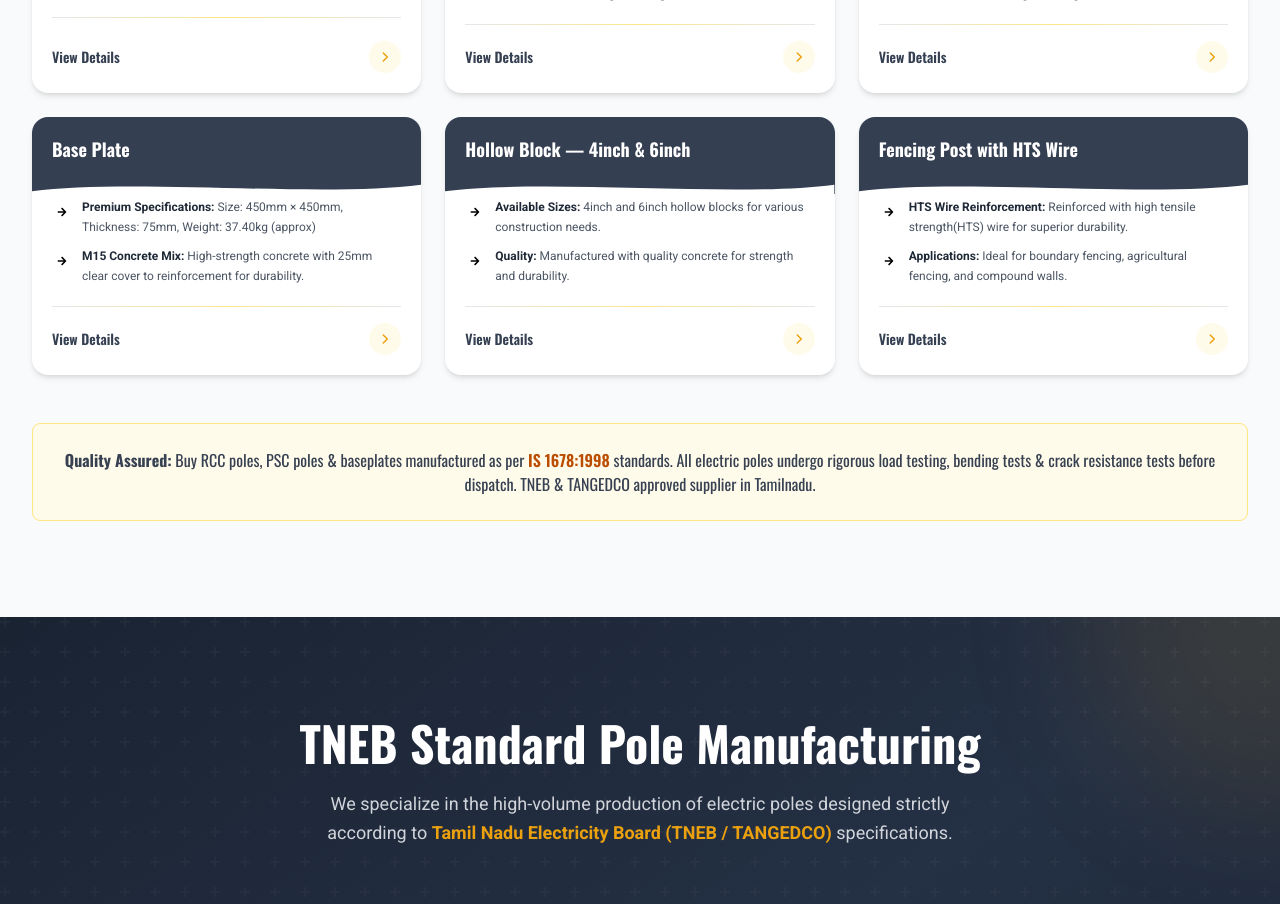
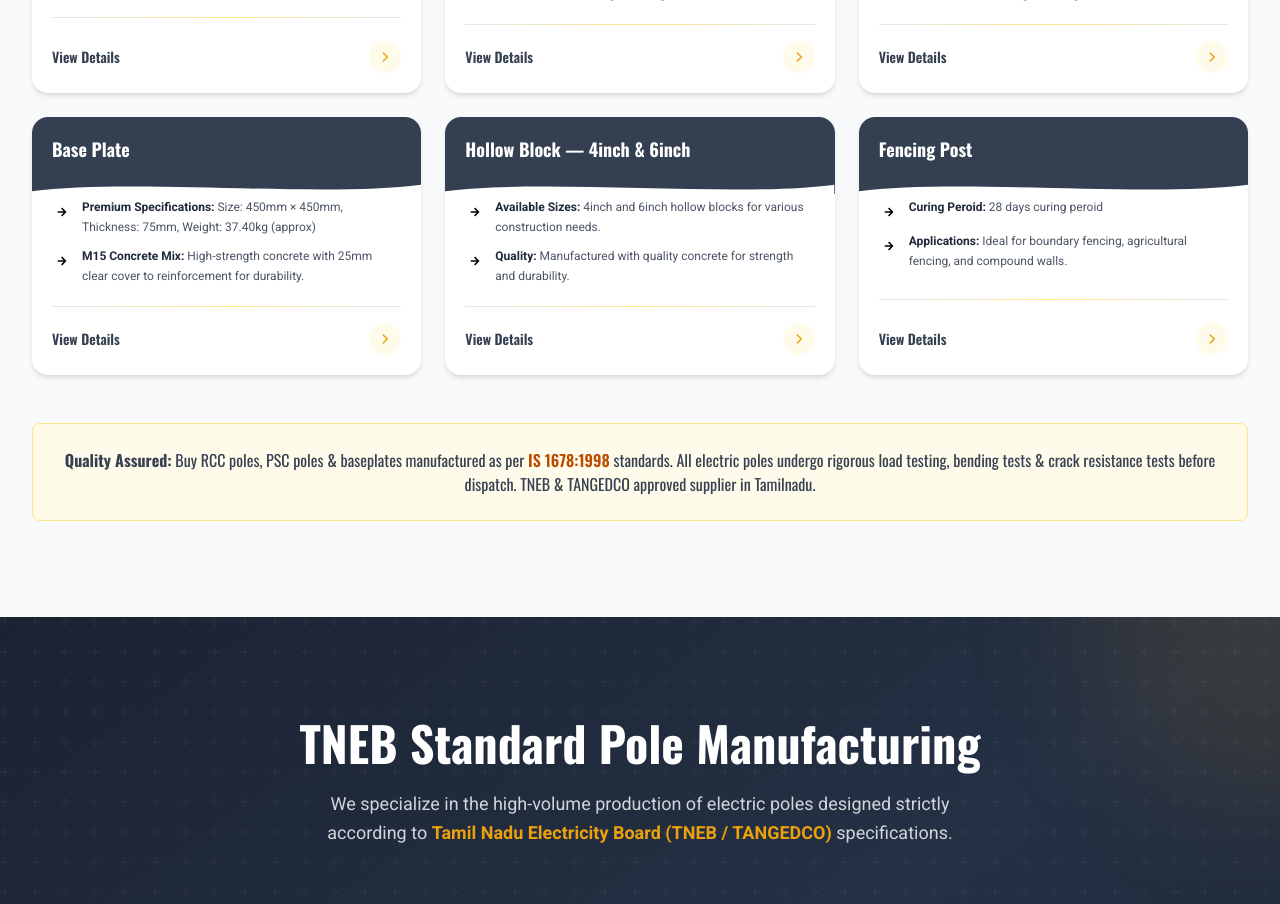
Before and after one commit to rajendransp133/gemini_engineerig_site, a Next.js app: page / in a window 1280 px wide. Shown: the part 3680-4584 px from the top of the page. Built offline with nearby package versions, Linux system fonts and the light colour scheme; a web font is replaced by a local one.

Commit message:
final fixed and push to frontend

```diff
--- a/src/app/components/ProductsSection.tsx
+++ b/src/app/components/ProductsSection.tsx
@@ -112,7 +112,7 @@
   {
     title: "Hollow Block — 4inch & 6inch",
     description:
-      "Buy hollow blocks in Tamil Nadu in 4inch and 6inch sizes. High-quality concrete hollow blocks manufactured for construction projects.  ",
+      "Buy hollow blocks (4inch and 6inch sizes). High-quality concrete hollow blocks manufactured for construction projects.  ",
     features: [
       {
         title: "Available Sizes",
@@ -129,14 +129,13 @@
     image: "/images/products/hollow-block.webp",
   },
   {
-    title: "Fencing Post with HTS Wire",
+    title: "Fencing Post ",
     description:
-      "Buy fencing posts with HTS wire reinforcement in Tamil Nadu. Pre-stressed concrete fencing posts manufactured with high tensile strength(HTS) wire for durability and longevity. Ideal for boundary fencing, agricultural fencing, and compound walls",
+      "Pre-stressed concrete fencing posts manufactured with high tensile strength(HTS) wire for durability and longevity. Ideal for boundary fencing, agricultural fencing, and compound walls",
     features: [
       {
-        title: "HTS Wire Reinforcement",
-        description:
-          "Reinforced with high tensile strength(HTS) wire for superior durability.",
+        title: "Curing Peroid",
+        description: "28 days curing peroid",
       },
       {
         title: "Applications",
@@ -144,9 +143,8 @@
           "Ideal for boundary fencing, agricultural fencing, and compound walls.",
       },
       {
-        title: "Long-lasting",
-        description:
-          "Pre-stressed concrete construction ensures longevity and resistance to weathering.",
+        title: "Cement Grade",
+        description: "OPC-53  grade cement",
       },
     ],
     image: "/images/products/fencing-post-hts.webp",
```
